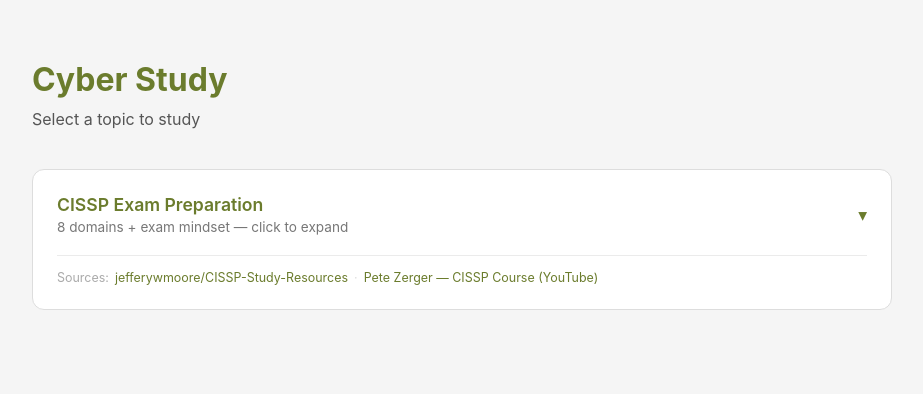
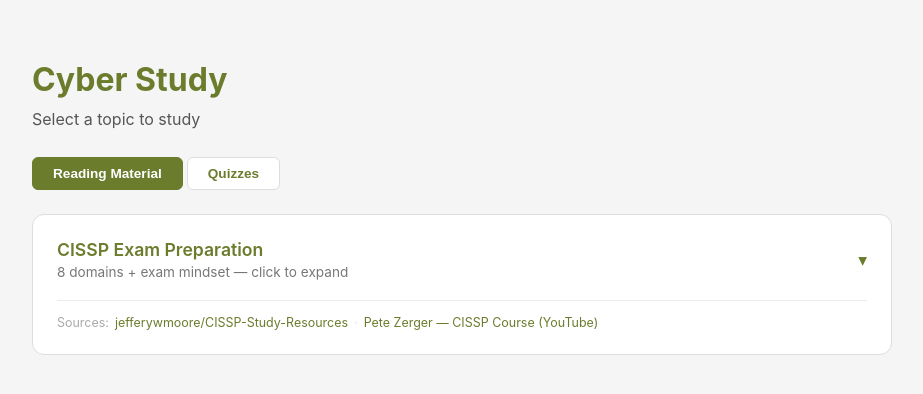
Before and after one commit to OzaOz/Cyber_Plugg, a Next.js app: page / in a window 1280 px wide. Shown: the top 394 px of the page, without its empty margins (178-1101 px from the left). Built offline with nearby package versions, Linux system fonts and the light colour scheme.

Commit message:
Add Reading Material / Quizzes tabs to homepage
Two tab buttons now appear above the content area. Reading Material
shows the existing CISSP collapsible tile. Quizzes shows a placeholder
card ready for future quiz functionality.

Co-Authored-By: Claude Sonnet 4.6 <noreply@anthropic.com>

```diff
--- a/app/page.tsx
+++ b/app/page.tsx
@@ -16,6 +16,7 @@ const cissTopics = [
 ];
 
 export default function Home() {
+  const [tab, setTab] = useState<"reading" | "quiz">("reading");
   const [cissOpen, setCissOpen] = useState(false);
   const [hoveredId, setHoveredId] = useState<string | null>(null);
 
@@ -24,10 +25,54 @@ export default function Home() {
       <h1 style={{ fontSize: "2rem", fontWeight: "700", marginBottom: "10px", color: "#6b7c2d" }}>
         Cyber Study
       </h1>
-      <p style={{ color: "#555", marginBottom: "40px" }}>
+      <p style={{ color: "#555", marginBottom: "28px" }}>
         Select a topic to study
       </p>
 
+      {/* Tabs */}
+      <div style={{ display: "flex", gap: "4px", marginBottom: "24px" }}>
+        {(["reading", "quiz"] as const).map((t) => {
+          const labels = { reading: "Reading Material", quiz: "Quizzes" };
+          const active = tab === t;
+          return (
+            <button
+              key={t}
+              onClick={() => setTab(t)}
+              style={{
+                padding: "8px 20px",
+                border: `1px solid ${active ? "#6b7c2d" : "#ddd"}`,
+                borderRadius: "6px",
+                backgroundColor: active ? "#6b7c2d" : "#ffffff",
+                color: active ? "#ffffff" : "#6b7c2d",
+                fontWeight: "600",
+                fontSize: "0.85rem",
+                cursor: "pointer",
+                transition: "all 0.15s",
+              }}
+            >
+              {labels[t]}
+            </button>
+          );
+        })}
+      </div>
+
+      {tab === "quiz" ? (
+        <div style={{
+          backgroundColor: "#ffffff",
+          border: "1px solid #ddd",
+          borderRadius: "12px",
+          padding: "48px 32px",
+          textAlign: "center",
+          color: "#aaa",
+        }}>
+          <p style={{ fontSize: "1rem", fontWeight: "600", color: "#6b7c2d", marginBottom: "8px" }}>
+            Quizzes coming soon
+          </p>
+          <p style={{ fontSize: "0.85rem" }}>
+            Quiz mode will let you test your knowledge across all 8 CISSP domains.
+          </p>
+        </div>
+      ) : (
       <div
         style={{
           backgroundColor: "#ffffff",
@@ -145,6 +190,7 @@ export default function Home() {
           </a>
         </div>
       </div>
+      )}
     </main>
   );
 }
```
